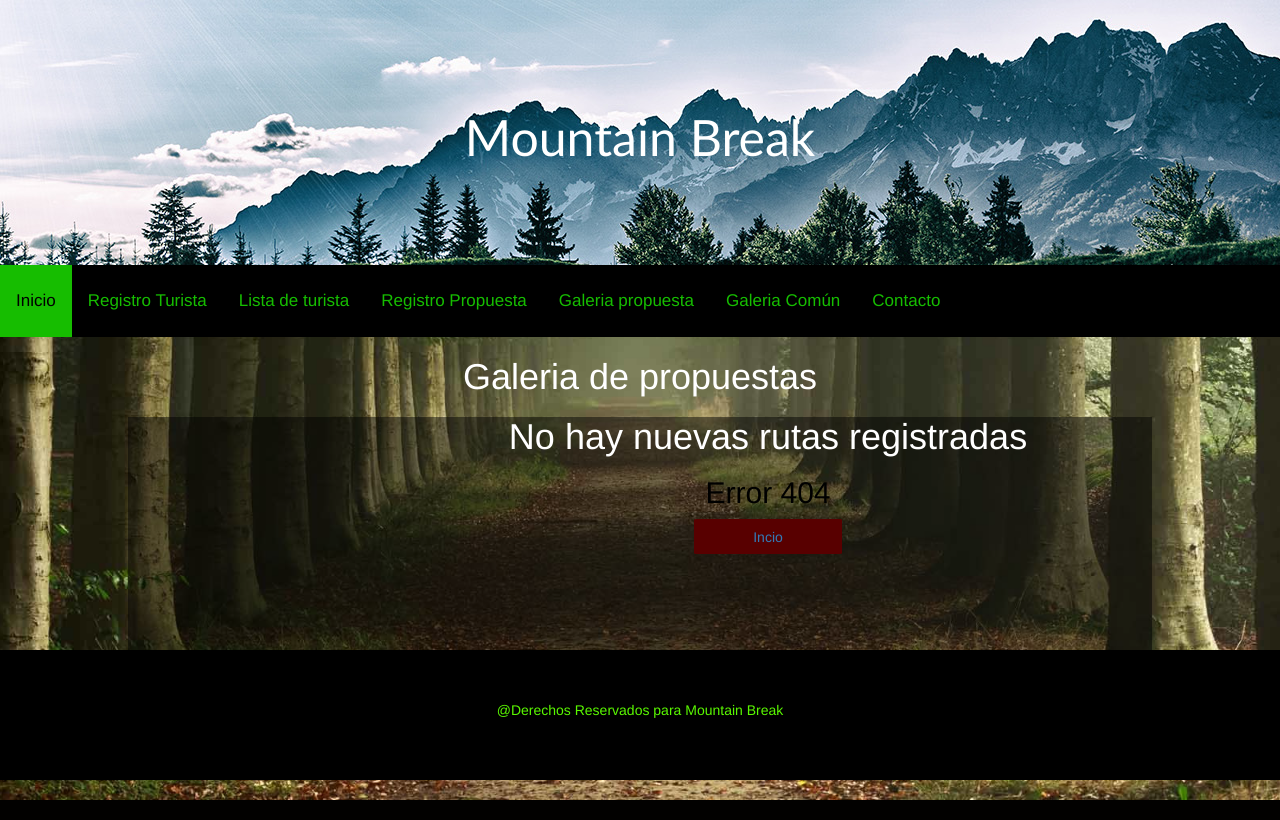
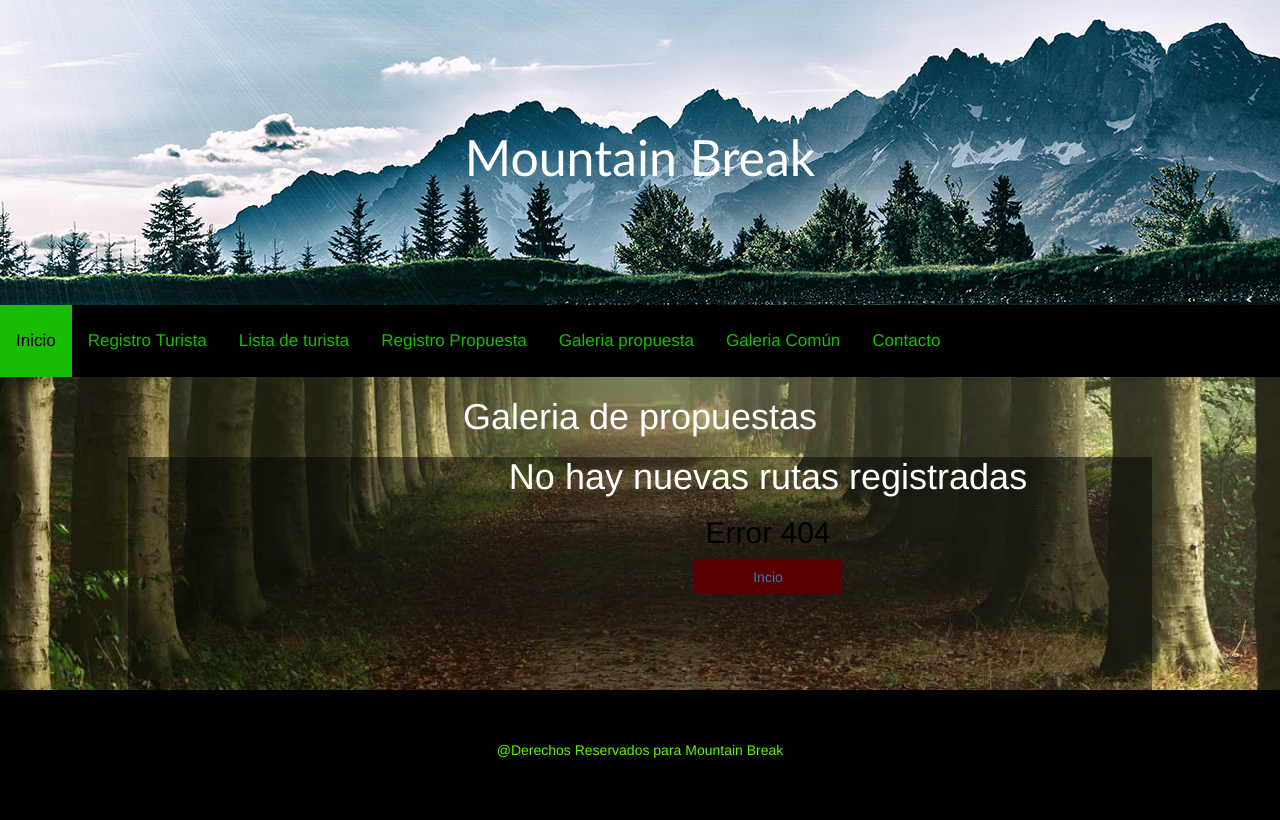
Before and after one commit to aguileralabra/mountainer, a Django app: page /imagens/ in a window 1280 px wide. Run offline with Django 3.2, Linux system fonts and the light colour scheme; data that the repository does not hold is empty; some libraries are stand-ins or nearby versions.

Commit message:
Primera entrega Unidad 2 CRUD sección 002D

```diff
--- a/mountainer/mysite/mountain/static/css/style.css
+++ b/mountainer/mysite/mountain/static/css/style.css
@@ -7,16 +7,15 @@
 	background-repeat: no-repeat;
 	background-attachment: fixed;
 	background-size: cover;
-
 }
 
 header{
 	background-image: url("../imagenes/header.jpg");
-	padding:90px;
+	background-color: black;
+	padding:110px;
 	width: 100%;
 	background-repeat: no-repeat;
 	background-attachment: fixed;
-
 }
 
 header h1{
@@ -245,8 +244,7 @@
 #listarimagenes ul{
 	width:335px;
 	height:auto;
-	display:inline-block;
-	vertical-align:top;
+	display:block;
 	position:relative;
 	overflow:hidden;
 
@@ -254,10 +252,9 @@
 
 
 #listarimagenes li img{
-	width:100%;
-	height:auto;
+	width: 100%;
+	height: auto;
 	position:relative;
-	display:inline;
 	}
 
 
```
